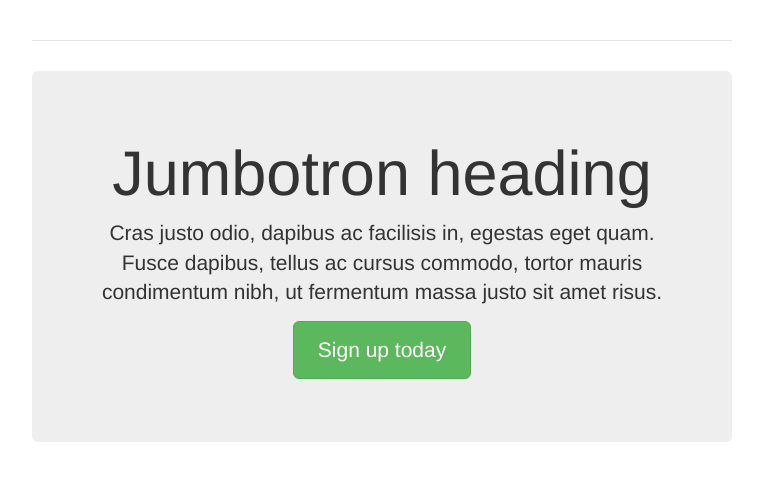
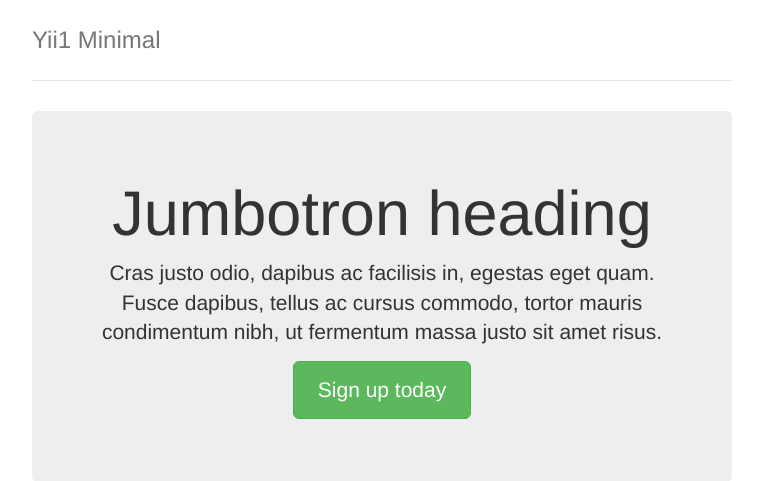
Before and after one commit to legacy83/yii1-minimal, a Yii app: template views/site/index.php in a window 1280 px wide. Shown: the top 481 px of the page, without its empty margins (258-1021 px from the left). Run offline with PHP 8.4 and a stand-in for Yii, Linux system fonts and the light colour scheme; the template is opened without the code that fills it, so the values that code supplies are empty; some libraries are stand-ins or nearby versions.

Commit message:
minor enhancements

```diff
--- a/views/layouts/main.php
+++ b/views/layouts/main.php
@@ -24,7 +24,7 @@
             ) ); ?>
         </nav>
         <h3 class="text-muted">
-            <?php echo CHtml::encode( Yii::app()->name ); ?>
+            <?php echo CHtml::link( 'Yii1 Minimal', Yii::app()->getHomeUrl() ); ?>
         </h3>
     </div>
 
--- a/web/resources/style.modules.css
+++ b/web/resources/style.modules.css
@@ -5,6 +5,11 @@
     line-height: 40px;
     margin-bottom: 0;
     margin-top: 0;
+}
+
+.header h3 a {
+    color: #777;
+    text-decoration: none;
 }
 
 /*--------------------------------------------------------------
```
